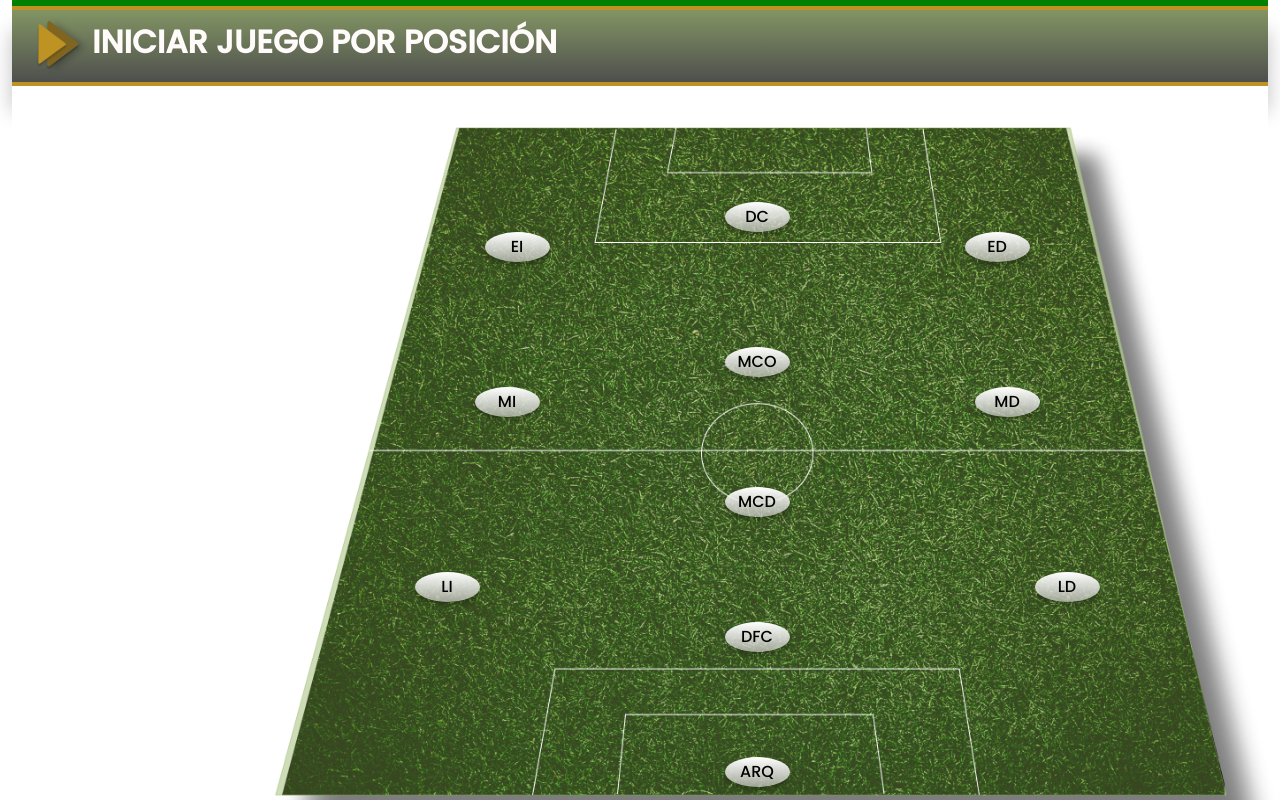
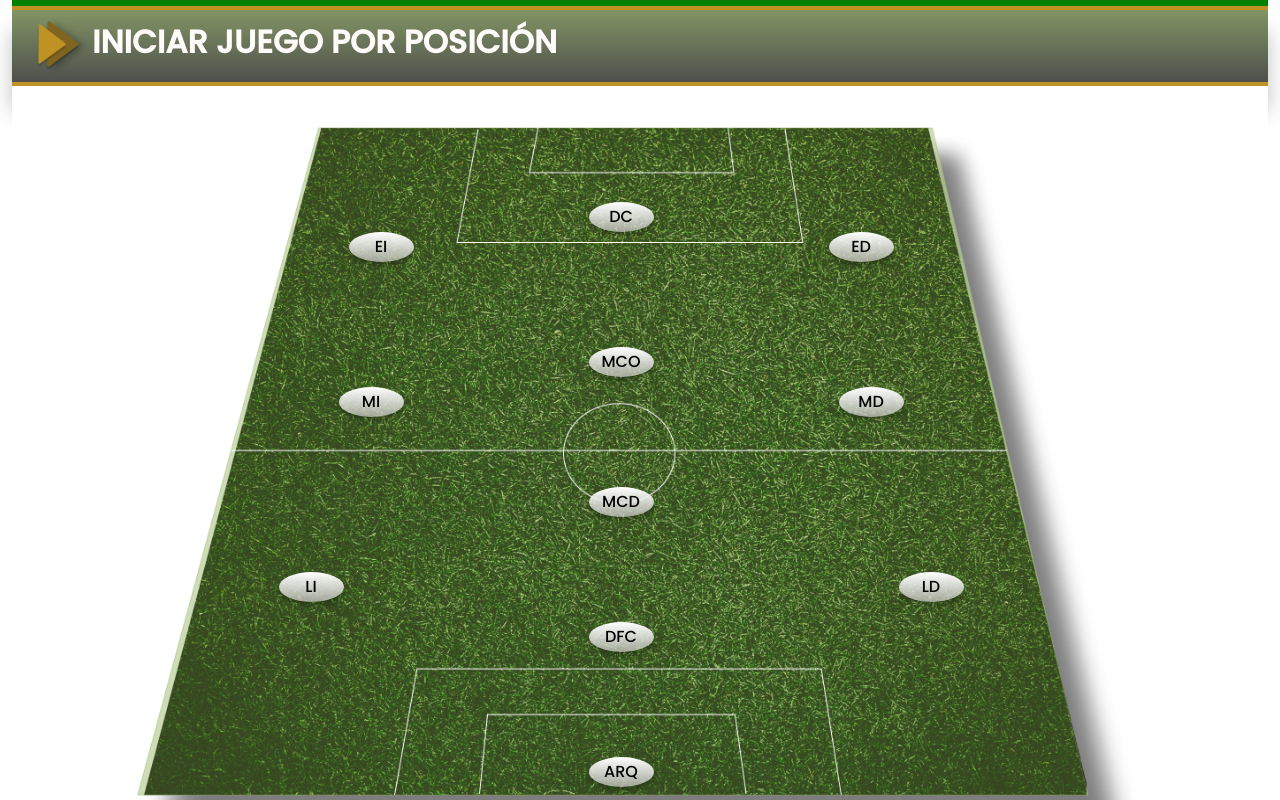
Before and after one commit to fedeteyssan/soccer, a React (Create React App) app: page / in a window 1280 px wide. Shown: the part 2600-3400 px from the top of the page. Built offline with nearby package versions, Linux system fonts and the light colour scheme.

Commit message:
Filtro secundario funcionando

```diff
--- a/src/App.js
+++ b/src/App.js
@@ -25,6 +25,11 @@ const App = () => {
           <ListadoBotinesSelecciones/>
         </Route>
 
+        <Route exact path="/seleccion/:seleccionID/:posicionID">
+          <ScrollToTop/>
+          <ListadoBotinesSelecciones/>
+        </Route>
+
         <Route exact path="/posicion/:posicionID">
           <ScrollToTop/>
           <ListadoBotinesPosiciones/>
--- a/src/components/css/Posiciones.css
+++ b/src/components/css/Posiciones.css
@@ -6,7 +6,7 @@
   -webkit-box-align: end;
       -ms-flex-align: end;
           align-items: flex-end;
-  margin-left: calc(100vw - 1030px);
+  margin: 0 auto;
 }
 
 .formacion a {
@@ -87,67 +87,67 @@
 
 .formacion .contenedor-arq {
   position: absolute;
-  left: 424px;
+  left: 414px;
   top: 575px;
 }
 
 .formacion .contenedor-li {
   position: absolute;
-  left: 114px;
+  left: 104px;
   top: 390px;
 }
 
 .formacion .contenedor-dfc {
   position: absolute;
-  left: 424px;
+  left: 414px;
   top: 440px;
 }
 
 .formacion .contenedor-ld {
   position: absolute;
-  left: 734px;
+  left: 724px;
   top: 390px;
 }
 
 .formacion .contenedor-mcd {
   position: absolute;
-  left: 424px;
+  left: 414px;
   top: 305px;
 }
 
 .formacion .contenedor-mi {
   position: absolute;
-  left: 174px;
+  left: 164px;
   top: 205px;
 }
 
 .formacion .contenedor-md {
   position: absolute;
-  left: 674px;
+  left: 664px;
   top: 205px;
 }
 
 .formacion .contenedor-mco {
   position: absolute;
-  left: 424px;
+  left: 414px;
   top: 165px;
 }
 
 .formacion .contenedor-ei {
   position: absolute;
-  left: 184px;
+  left: 174px;
   top: 50px;
 }
 
 .formacion .contenedor-dc {
   position: absolute;
-  left: 424px;
+  left: 414px;
   top: 20px;
 }
 
 .formacion .contenedor-ed {
   position: absolute;
-  left: 664px;
+  left: 654px;
   top: 50px;
 }
 /*# sourceMappingURL=Posiciones.css.map */
--- a/src/components/posiciones/Posiciones.jsx
+++ b/src/components/posiciones/Posiciones.jsx
@@ -1,6 +1,5 @@
 import "./Posiciones.scss";
 import { Link } from "react-router-dom";
-import { Container } from "react-bootstrap";
 
 const Posiciones = () =>{
 
@@ -129,9 +128,9 @@ const Posiciones = () =>{
                 </div>
             </Link>
 
-            <Container className="contenedor-cancha">
+            <div className="contenedor-cancha">
                 <img src= {require ("../../Multimedia/cancha.png")} alt="" />
-            </Container>
+            </div>
         </div>
     )
 
--- a/src/components/posiciones/Posiciones.scss
+++ b/src/components/posiciones/Posiciones.scss
@@ -2,9 +2,7 @@
     position: relative;
     display: flex;
     align-items: flex-end;
-
-    $margin-cancha:calc(100vw - 1030px);
-    margin-left: $margin-cancha;
+    margin: 0 auto;
 
 
 
@@ -17,7 +15,6 @@
 
         position: relative;
         top: 2.5rem;
-
 
         img{
             width: 63rem;
@@ -81,67 +78,67 @@
 
     .contenedor-arq{
         position: absolute;
-        left:424px;
+        left:414px;
         top: 575px;
     }
 
     .contenedor-li{
         position: absolute;
-        left:114px;
+        left:104px;
         top: 390px;
     }
 
     .contenedor-dfc{
         position: absolute;
-        left:424px;
+        left:414px;
         top: 440px;
     }
 
     .contenedor-ld{
         position: absolute;
-        left:734px;
+        left:724px;
         top: 390px;
     }
 
     .contenedor-mcd{
         position: absolute;
-        left:424px;
+        left:414px;
         top: 305px;
     }
 
     .contenedor-mi{
         position: absolute;
-        left:174px;
+        left:164px;
         top: 205px;
     }
 
     .contenedor-md{
         position: absolute;
-        left:674px;
+        left:664px;
         top: 205px;
     }
 
     .contenedor-mco{
         position: absolute;
-        left:424px;
+        left:414px;
         top: 165px;
     }
 
     .contenedor-ei{
         position: absolute;
-        left:184px;
+        left:174px;
         top:50px;
     }
 
     .contenedor-dc{
         position: absolute;
-        left:424px;
+        left:414px;
         top:20px;
     }
 
     .contenedor-ed{
         position: absolute;
-        left:664px;
+        left:654px;
         top:50px;
     }
 
--- a/src/containers/ListadoBotinesSelecciones.jsx
+++ b/src/containers/ListadoBotinesSelecciones.jsx
@@ -4,13 +4,16 @@ import { useParams } from "react-router-dom";
 import { Container } from "react-bootstrap";
 import baseBotines from "../baseBotines.json";
 import Item from "../components/item/Item";
+import { Link } from "react-router-dom";
 
 const ListadoBotinesSelecciones = () => {
 
+    const{ seleccionID } = useParams();
+    const{ posicionID } = useParams();
 
+    const [botines, setBotines] = useState([]);
+    const[filteredBotines, setFilteredBotines]= useState([]);
 
-    const{ seleccionID } = useParams();
-    const [botines, setBotines] = useState([]);
 
     const getbotines = (dataBase) =>
         new Promise((resolve, reject) => {
@@ -22,6 +25,7 @@ const ListadoBotinesSelecciones = () => {
             };
 
     });
+
     useEffect(() => {
         getbotines(baseBotines)
         .then((result) => {
@@ -32,13 +36,28 @@ const ListadoBotinesSelecciones = () => {
         .catch((err) => console.log(err));
     }, [seleccionID]);
 
+    useEffect(() => {
+        if (!botines) return;
+        if(posicionID){
+            const newFilteredProducts = botines.filter((product)=>product.posicion === posicionID);
+            setFilteredBotines(newFilteredProducts);
+        }
+        else{setFilteredBotines(botines)}
+
+       },[botines,posicionID]);
+
 
     return (
         <Container fluid className="contenedor-botines-selecciones">
             <h3>Botines por selección {seleccionID}</h3>
+           <Link to={`/seleccion/${seleccionID}/Arquero`}><button >Arquero</button></Link>
+           <Link to={`/seleccion/${seleccionID}/Defensor`}><button >Defensor</button></Link>
+           <Link to={`/seleccion/${seleccionID}/Mediocampista`}><button >Mediocampista</button></Link>
+           <Link to={`/seleccion/${seleccionID}/Delantero`}><button >Delantero</button></Link>
+
             <div className="contenedor-cards">
-                {botines.length
-                ? botines.map((botin) => <Item item={botin}/>)
+                {filteredBotines.length
+                ? filteredBotines.map((botin) => <Item item={botin}/>)
                 : <div><p>...No disponible...</p></div>
                 }
             </div>
```
Also changed, not shown: 1 other file (tests, documents, lock files or other folders).
